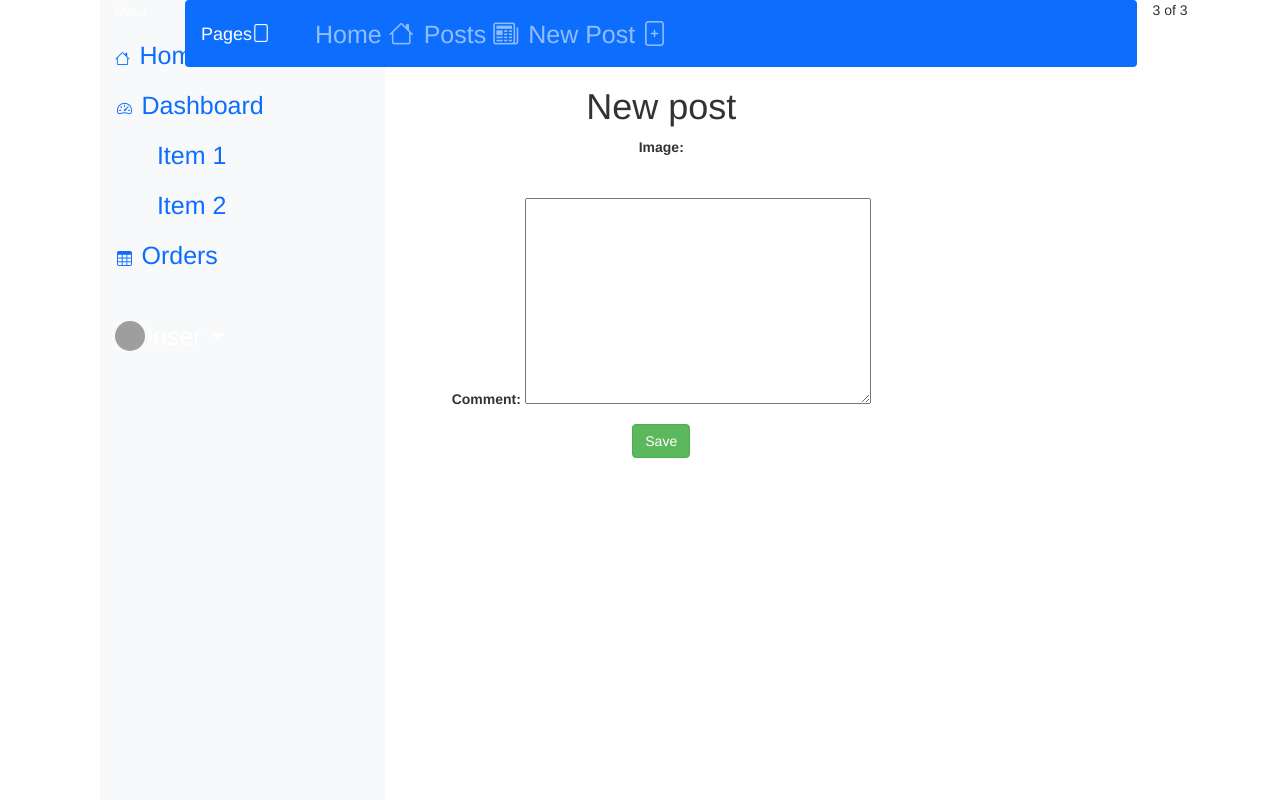
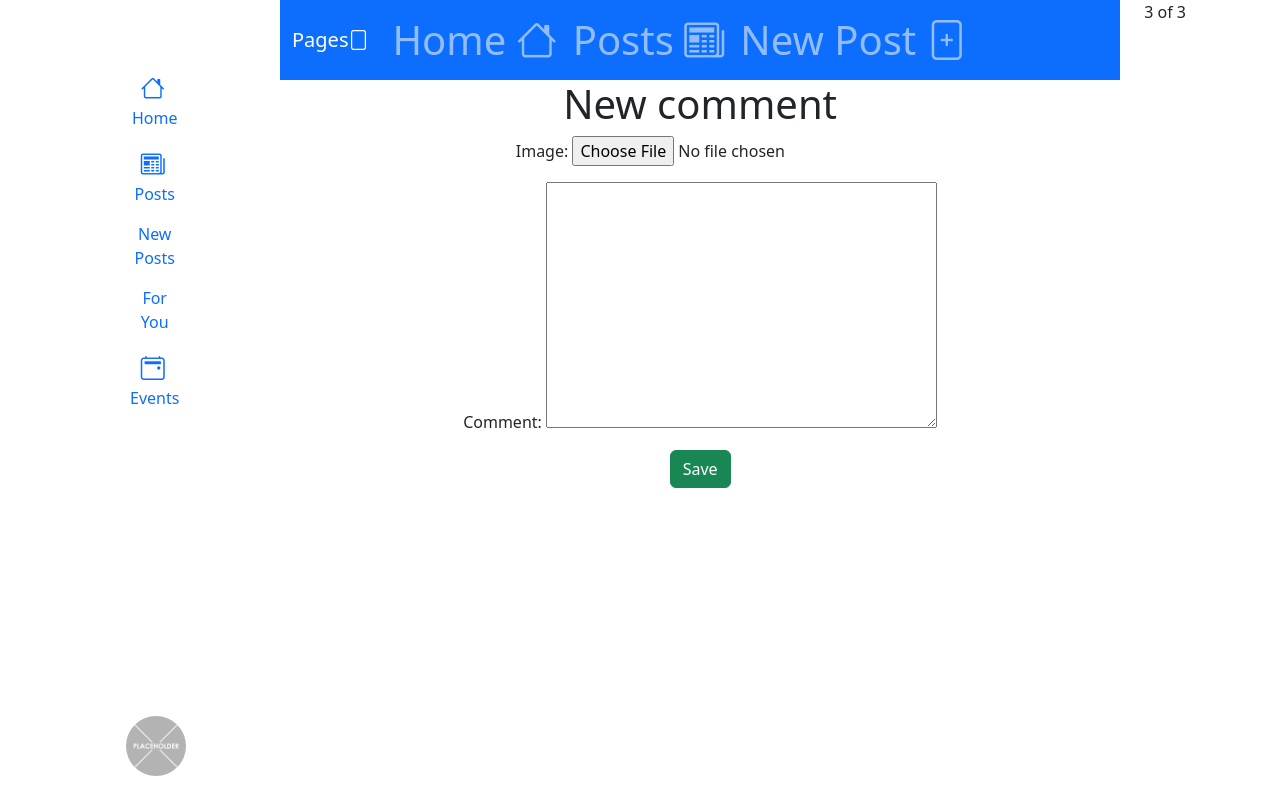
Before and after one commit to TUDublin/code-and-docs-CiananNicolai, a Django app: page /pages/comment/ in a window 1280 px wide. Run offline with Django 4.2, Linux system fonts and the light colour scheme; a user stored in the database is signed in; some libraries are stand-ins or nearby versions; grey boxes are pictures that could not be loaded.

Commit message:
UI reworking.

```diff
--- a/accounts/admin.py
+++ b/accounts/admin.py
@@ -8,7 +8,7 @@
     add_form = CustomUserCreationForm
     form = CustomUserChangeForm
     model = CustomUser
-    list_display = ['username', 'email','id','latitude','longitude']
+    list_display = ['username', 'email','id','latitude','longitude','avatar']
     list_editable = ['latitude','longitude']
 
 admin.site.register(CustomUser, CustomUserAdmin)
--- a/package.json
+++ b/package.json
@@ -1,6 +1,6 @@
 {
   "dependencies": {
-    "bootstrap": "^5.2.2",
+    "bootstrap": "^5.3.0-alpha3",
     "bootstrap-icons": "^1.10.4"
   },
   "name": "code-and-docs-cianannicolai",
--- a/pages/admin.py
+++ b/pages/admin.py
@@ -13,6 +13,6 @@
 admin.site.register(UserPost, UserPostAdmin)
 
 class CommentAdmin(admin.ModelAdmin):
-    list_display = ['id','username', 'comment', 'image','likes','postTime','edited']
+    list_display = ['id','author', 'comment', 'image','likes','postTime','edited']
 
 admin.site.register(Comment, CommentAdmin)
--- a/pages/models.py
+++ b/pages/models.py
@@ -73,10 +73,11 @@
         default=uuid.uuid4,
         editable=False
     )
+    post = models.ForeignKey(UserPost, on_delete=models.CASCADE, related_name='comments')
+    author = models.ForeignKey(CustomUser, on_delete=models.CASCADE)
     comment = models.TextField(max_length=250)
     image = models.ImageField(upload_to="userPost", blank=True)
     likes = models.DecimalField(blank=True,max_digits=9999999,decimal_places=0, null=True)
-    username = models.ForeignKey(UserPost,on_delete = models.CASCADE, related_name='comments')
     postTime = models.DateTimeField(auto_now_add=True, blank=True, null=True)
     edited = models.DateTimeField(auto_now_add=True, blank=True, null=True)
     status = models.IntegerField(choices=STATUS, default=0)
@@ -85,4 +86,4 @@
         return self.comment
 
     def get_absolute_url(self):
-        return reverse('pages:post_history', args=[str(self.part.id)])
+        return reverse('pages:post_history', args=[str(self.post.id)])
--- a/pages/urls.py
+++ b/pages/urls.py
@@ -30,6 +30,7 @@
     path('comment/',CommentCreateView.as_view(), name='comment_detail'),
     path('post/<uuid:uuid>/like/', like_post, name='like_post'),
     path('history/', views.my_view, name='my_view'),
+    path('<uuid:pk>/', PostDetailView.as_view(), name='comment_list'),
 
     ]
 
--- a/pages/views.py
+++ b/pages/views.py
@@ -108,7 +108,16 @@
 def postComment():
      comments = comments.all()
 
+class PostDetailView(DetailView):
+    model = UserPost
+    template_name = 'comment_list.html'
 
+    def get_context_data(self, **kwargs):
+        context = super().get_context_data(**kwargs)
+        post = self.get_object()
+        comments = post.comments.all()
+        context['comments'] = comments
+        return context
 
 
 
--- a/profiles/models.py
+++ b/profiles/models.py
@@ -8,8 +8,8 @@
 
 class Profile(models.Model):
     username = models.ForeignKey(CustomUser, on_delete=models.CASCADE)
-    bio = models.TextField(max_length=300, blank=True)
-    location = models.CharField(max_length=30, blank=True)
+    bio = models.TextField(max_length=300, blank=True ,default="Nothing yet!")
+    location = models.CharField(max_length=30, blank=True , default="Unknown")
 
     def __str__(self):
         return self.bio
--- a/templates/base.html
+++ b/templates/base.html
@@ -6,16 +6,12 @@
     <meta http-equiv="X-UA-Compatible" content="IE=edge">
     <meta name="viewport" content="width=device-width, initial-scale=1.0">
     <title>Home</title>
-    <link href="https://cdn.jsdelivr.net/npm/bootstrap@5.3.0-alpha3/dist/css/bootstrap.min.css" rel="stylesheet" integrity="sha384-KK94CHFLLe+nY2dmCWGMq91rCGa5gtU4mk92HdvYe+M/SXH301p5ILy+dN9+nJOZ" crossorigin="anonymous">
-    <script src="https://cdn.jsdelivr.net/npm/bootstrap@5.3.0-alpha3/dist/js/bootstrap.bundle.min.js" integrity="sha384-ENjdO4Dr2bkBIFxQpeoTz1HIcje39Wm4jDKdf19U8gI4ddQ3GYNS7NTKfAdVQSZe" crossorigin="anonymous"></script>
-    <link rel="stylesheet" href="https://maxcdn.bootstrapcdn.com/bootstrap/3.3.7/css/bootstrap.min.css">
-    <link rel="stylesheet" href="../static/custom.css">
 </head>
 <body class="bgc0">
   <div class="container">
       <div class="container-fluid text-center">
           <div class="row">
-              <div class="col-lg-1">
+              <div class="col-lg-2">
                   {% include 'navbar_side.html' %}
               </div>
               <div class="col">
@@ -31,7 +27,7 @@
 
 
       </div>
-
     <script src="https://cdn.jsdelivr.net/npm/bootstrap@5.3.0-alpha3/dist/js/bootstrap.bundle.min.js" integrity="sha384-ENjdO4Dr2bkBIFxQpeoTz1HIcje39Wm4jDKdf19U8gI4ddQ3GYNS7NTKfAdVQSZe" crossorigin="anonymous"></script>
 </body>
-</html></html>
+<link href="https://cdn.jsdelivr.net/npm/bootstrap@5.3.0-alpha3/dist/css/bootstrap.min.css" rel="stylesheet" integrity="sha384-KK94CHFLLe+nY2dmCWGMq91rCGa5gtU4mk92HdvYe+M/SXH301p5ILy+dN9+nJOZ" crossorigin="anonymous">
+</html>
--- a/templates/comment_detail.html
+++ b/templates/comment_detail.html
@@ -1,6 +1,6 @@
 {% extends 'base.html' %}
 {% block content %}
-  <h1>New post</h1>
+  <h1>New comment</h1>
   <form action="" method="post" enctype="multipart/form-data">
     {% csrf_token %}
     {{ form.as_p }}
--- a/templates/navbar_side.html
+++ b/templates/navbar_side.html
@@ -2,8 +2,8 @@
 
 <div class="container">
     <div class="row">
-        <div class="col-auto col-md-3 col-xl-2 px-sm-2 px-0 bg-light display-6">
-            <div class="d-flex flex-column align-items-center align-items-sm-start px-3 pt-2 text-white min-vh-100">
+        <div class="col-auto col-md-3 col-xl-2 px-sm-2 px-0">
+            <div class="d-flex flex-column align-items-center align-items-sm-start px-4 pt-3 text-white min-vh-100">
                 <a href="/" class="d-flex align-items-center pb-3 mb-md-0 me-md-auto text-white text-decoration-none">
                     <span class="fs-5 d-none d-sm-inline">Menu</span>
                 </a>
@@ -15,27 +15,38 @@
                     </li>
                     <li>
                         <a href="#submenu1" data-bs-toggle="collapse" class="nav-link px-0 align-middle">
-                            <i class="fs-4 bi-speedometer2"></i> <span class="ms-1 d-none d-sm-inline">Dashboard</span> </a>
+                            <i class="fs-4 bi bi-newspaper"></i> <span class="ms-1 d-none d-sm-inline">Posts</span> </a>
                         <ul class="collapse show nav flex-column ms-1" id="submenu1" data-bs-parent="#menu">
                             <li class="w-100">
-                                <a href="#" class="nav-link px-0"> <span class="d-none d-sm-inline">Item</span> 1 </a>
+                                <a href="#" class="nav-link px-0"> <span class="d-none d-sm-inline">New Posts</span></a>
                             </li>
                             <li>
-                                <a href="#" class="nav-link px-0"> <span class="d-none d-sm-inline">Item</span> 2 </a>
+                                <a href="#" class="nav-link px-0"> <span class="d-none d-sm-inline">For You</span></a>
                             </li>
                         </ul>
                     </li>
                     <li>
-                        <a href="#" class="nav-link px-0 align-middle">
-                            <i class="fs-4 bi-table"></i> <span class="ms-1 d-none d-sm-inline">Orders</span></a>
+                        <a href="#submenu2" data-bs-toggle="collapse" class="nav-link px-0 align-middle ">
+                            <i class="fs-4 bi bi-calendar2-event"></i> <span class="ms-1 d-none d-sm-inline">Events</span></a>
+                        <ul class="collapse nav flex-column ms-1" id="submenu2" data-bs-parent="#menu">
+                            <li class="w-100">
+                                <a href="#" class="nav-link px-0"> <span class="d-none d-sm-inline">Local</span></a>
+                            </li>
+                            <li>
+                                <a href="#" class="nav-link px-0"> <span class="d-none d-sm-inline">Global</span></a>
+                            </li>
+                        </ul>
                     </li>
+                </ul>
                 <hr>
                 <div class="dropdown pb-4">
                     <a href="#" class="d-flex align-items-center text-white text-decoration-none dropdown-toggle" id="dropdownUser1" data-bs-toggle="dropdown" aria-expanded="false">
-                        <img src="https://github.com/mdo.png" alt="hugenerd" width="30" height="30" class="rounded-circle">
+
+                            <img src="{{ user.avatar.url }}" alt="{{ user.username }}'s avatar" width="60" height="60" class="rounded-circle">
+
                         <span class="d-none d-sm-inline mx-1">loser</span>
                     </a>
-                    <ul class="dropdown-menu dropdown-menu-dark text-small shadow">
+                    <ul class="dropdown-menu dropdown-menu-dark text-small shadow" aria-labelledby="dropdownUser1">
                         <li><a class="dropdown-item" href="#">New project...</a></li>
                         <li><a class="dropdown-item" href="#">Settings</a></li>
                         <li><a class="dropdown-item" href="#">Profile</a></li>
```
Also changed, not shown: static/custom.css (+3 -29 lines), templates/post_list.html (+27 -7 lines), db.sqlite3, package-lock.json, pages/migrations/0001_initial.py (added), pages/migrations/__init__.py (added), profiles/migrations/0002_alter_profile_bio_alter_profile_location.py (added).
